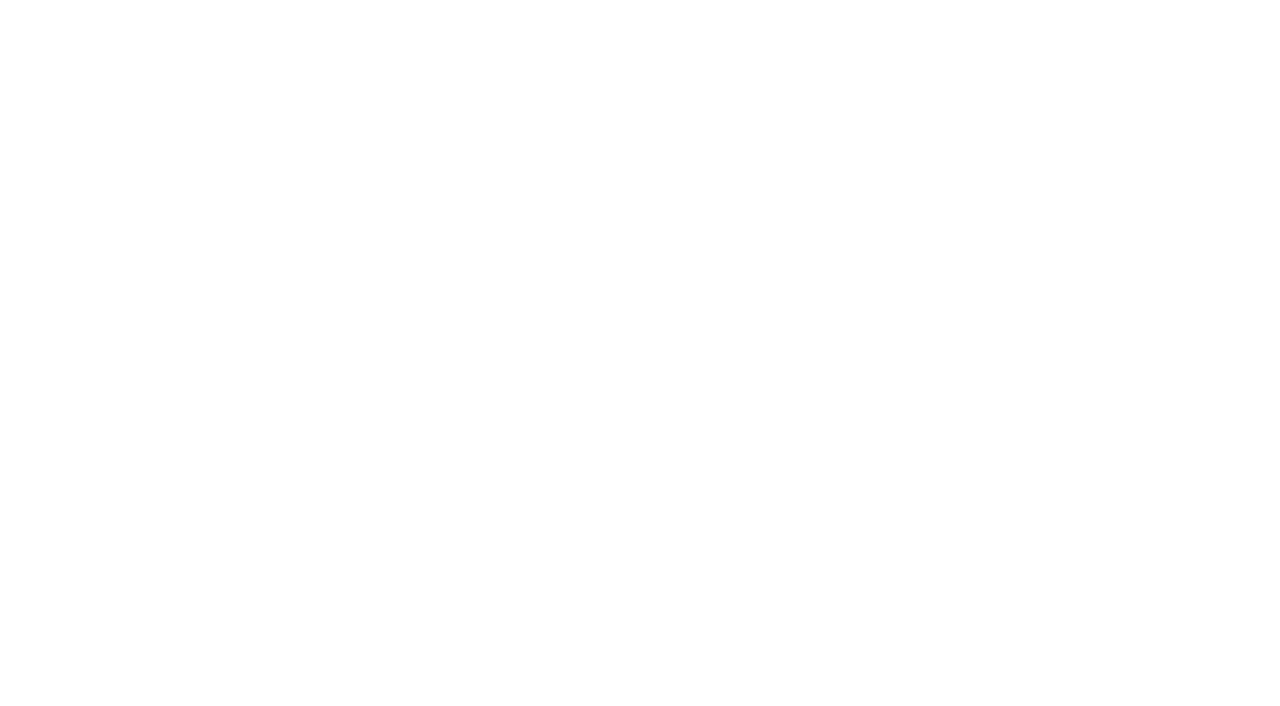
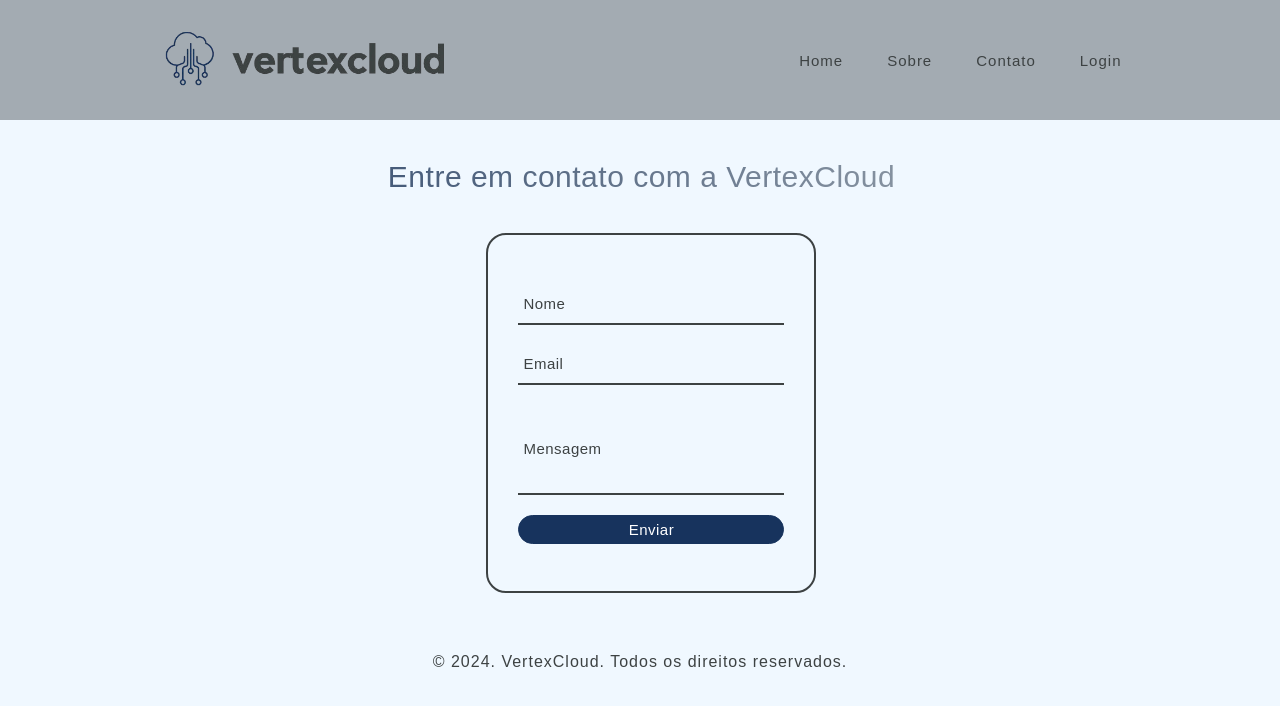
Before and after one commit to LarissaFurtadoOnido/vertexcloud, a plain HTML site: page pag_contato/contato.html in a window 1280 px wide. Drawn offline with Linux system fonts and the light colour scheme.

Commit message:
update completo

```diff
--- a/pag_contato/contato.html
+++ b/pag_contato/contato.html
@@ -0,0 +1,53 @@
+<!DOCTYPE html>
+<html lang="pt-br">
+<head>
+    <meta charset="UTF-8">
+    <meta name="viewport" content="width=device-width, initial-scale=1.0">
+    <link rel="stylesheet" href="style.css">
+    <title>VertexCloud</title>
+</head>
+<body>
+
+    <nav>
+        <div id="img_cabecalho"><a href="/pag_home/home.html"><img id="img1" src="/imagens/vertex.png" alt=""></a> </div>
+        <ul class="menu">
+            <li><a href="/pag_home/home.html">Home</a></li>
+            <li><a href="/pag_sobre/sobre.html">Sobre</a></li>
+            <li><a href="/pag_contato/contato.html">Contato</a></li>
+            <li><a href="/pag_login/login.html">Login</a></li>
+        </ul>
+
+    </nav>
+
+    <main id="principal">
+        <h2>Entre em contato com a VertexCloud</h2>
+
+        <form action="">
+            <div class="container">
+
+                <div class="input_contato">
+                    <input type="text" required>
+                    <label>Nome</label>
+                </div>
+
+                <div class="input_contato">
+                    <input type="email" required>
+                    <label>Email</label>
+                </div>
+
+                <div class="input_mensagem">
+                    <input type="text" required>
+                    <label>Mensagem</label>
+                </div>
+
+                <button id="btn"><a href="/pag_home/home.html">Enviar</a></button>
+            </div>
+
+        </form>
+
+    </main>
+    <footer>
+        <p>&copy; 2024. VertexCloud. Todos os direitos reservados.</p>
+    </footer>
+</body>
+</html>
--- a/pag_contato/style.css
+++ b/pag_contato/style.css
@@ -0,0 +1,230 @@
+*{
+    margin: 0;
+    padding: 0;
+    box-sizing: border-box;
+}
+
+body{
+    background-color: aliceblue;
+}
+
+nav{
+    display: flex;
+    justify-content: space-around;
+    align-items: center;
+    background-color: #A3ABB2;
+    height: 15vh;
+}
+
+.menu{
+    font-family: "Montserrat", sans-serif;
+    font-optical-sizing: auto;
+    font-weight: 400;
+    font-style: normal;
+    font-size: 15px;
+    list-style: none;
+    display: flex;
+    letter-spacing: 1px;
+}
+
+.menu li{
+    margin-left: 30px;
+}
+
+.menu a{
+    text-decoration: none;
+    color: #3D4243;
+    position: relative;
+    padding: 0 7px 0 7px;
+}
+
+.menu a::after{
+    content: " ";
+    position: absolute;
+    background-color: #17335D;
+    width: 0%;
+    height: 3px;
+    left: 0;
+    bottom: -7px;
+    transition: 0.3s;
+}
+
+.menu a:hover::after{
+    width: 100%;
+}
+
+#img1{
+    height: 100px;
+    position: relative;
+    margin-left: 1px;
+}
+
+
+#btn{
+    font-family: "Montserrat", sans-serif;
+    font-optical-sizing: auto;
+    font-weight: 400;
+    font-style: normal;
+    font-size: 15px;
+    letter-spacing: 0.5px;
+
+    background-color: #17335D;
+    color:  white;
+    border-radius: 20px;
+    border: 1px solid #17335D;
+
+    cursor: pointer;
+    transition: transform .3s ease;
+
+    margin-top: 10px;
+    padding: 5px 10px;
+    width: 100%;
+}
+
+#btn:hover a{
+    background-color: white;
+    color: #17335D;
+}
+
+#btn:hover{
+    background-color: white;
+    color: #17335D;
+}
+
+#btn:hover{
+    transform: scale(1.1);
+}
+
+#btn:hover::before{
+    animation: spin 1.5s infinite linear;
+}
+
+#btn a{
+    text-decoration: none;
+    color:  white;
+}
+
+#principal{
+    font-family: "Montserrat", sans-serif;
+    font-optical-sizing: auto;
+    font-weight: 400;
+    font-style: normal;
+    letter-spacing: 0.5px;
+    color: #3D4243;
+    line-height: 155%;
+}
+
+.container{
+    margin-top: 33px;
+    width: 330px;
+    height: 360px;
+    padding: 30px;
+    border-radius: 20px;
+    border: 2px solid #3D4243;
+    backdrop-filter: blur(2px);
+    margin-left: 38%;
+}
+
+.input_contato{
+    position: relative;
+    justify-content: center;
+    width: 100%;
+    height: 50px;
+    margin: 10px 0px;
+    border-bottom: 2px solid #3D4243;
+    transition: .5s;
+}
+
+.input_contato label{
+    position: absolute;
+    top: 50%;
+    left: 5px;
+    transform: translateY(-30%);
+    font-size: 15px;
+    font-weight: 500;
+    pointer-events: none;
+}
+
+.input_contato input:focus~label,
+.input_contato input:valid~label{
+    top: -5px;
+}
+
+.input_contato input{
+    width: 100%;
+    height: 100%;
+    background: transparent;
+    border: none;
+    outline: none;
+}
+
+.input_mensagem input{
+    width: 100%;
+    height: 100%;
+    background: transparent;
+    border: none;
+    outline: none;
+}
+.input_mensagem{
+    position: relative;
+    justify-content: center;
+    width: 100%;
+    height: 100px;
+    margin: 10px 0px;
+    border-bottom: 2px solid #3D4243;
+    transition: .5s;
+}
+
+.input_mensagem label{
+    position: absolute;
+    top: 50%;
+    left: 5px;
+    transform: translateY(-30%);
+    font-size: 15px;
+    font-weight: 500;
+    pointer-events: none;
+}
+
+.input_mensagem input:focus~label,
+.input_mensagem input:valid~label{
+    top: -5px;
+}
+
+#cadastro{
+    font-size: 13px;
+    text-align: center;
+    margin-top: 5px;
+}
+
+#cadastro a{
+    text-decoration: none;
+    color: black;
+}
+
+h2{
+    background: linear-gradient(90deg, rgba(23,51,93,1) 0%, rgba(163,171,178,1) 89%);
+    background-clip: text;
+    color: transparent;
+    padding: 10px 0px;
+
+    font-family: "Raleway", sans-serif;
+    font-optical-sizing: auto;
+    font-weight: 505;
+    font-style: normal;
+    font-size: 30px;
+
+    text-align: center;
+    margin-top: 35px;
+    margin-left: 3px;
+}
+
+footer{
+    font-family: "Montserrat", sans-serif;
+    font-optical-sizing: auto;
+    font-weight: 400;
+    font-style: normal;
+    letter-spacing: 1px;
+    color: #3D4243;
+    text-align: center;
+    margin-top: 60px;
+}
--- a/pag_login/style.css
+++ b/pag_login/style.css
@@ -0,0 +1,151 @@
+*{
+    margin: 0;
+    padding: 0;
+    box-sizing: border-box;
+}
+
+body{
+    background-color: aliceblue;
+    display: flex;
+    justify-content: center;
+    align-items: center;
+    background-image: url(/imagens/background.jpg);
+    background-repeat: no-repeat;
+    background-size: cover;
+    background-position: top center;
+}
+
+
+
+#btn{
+    font-family: "Montserrat", sans-serif;
+    font-optical-sizing: auto;
+    font-weight: 400;
+    font-style: normal;
+    font-size: 15px;
+    letter-spacing: 0.5px;
+
+    background-color: #17335D;
+    color:  white;
+    border-radius: 20px;
+    border: 1px solid #17335D;
+
+    cursor: pointer;
+    transition: transform .3s ease;
+
+    margin-top: 10px;
+    padding: 5px 10px;
+    width: 100%;
+}
+
+#btn:hover a{
+    background-color: white;
+    color: #17335D;
+}
+
+#btn:hover{
+    background-color: white;
+    color: #17335D;
+}
+
+#btn:hover{
+    transform: scale(1.1);
+}
+
+#btn:hover::before{
+    animation: spin 1.5s infinite linear;
+}
+
+#btn a{
+    text-decoration: none;
+    color:  white;
+}
+
+#principal{
+    font-family: "Montserrat", sans-serif;
+    font-optical-sizing: auto;
+    font-weight: 400;
+    font-style: normal;
+    letter-spacing: 0.5px;
+    color: #3D4243;
+    line-height: 155%;
+}
+
+.container{
+    margin-top: 160px;
+    width: 330px;
+    height: 360px;
+    padding: 30px;
+    border-radius: 20px;
+    border: 2px solid #3D4243;
+    backdrop-filter: blur(2px);
+}
+
+.input_login{
+    position: relative;
+    justify-content: center;
+    width: 100%;
+    height: 50px;
+    margin: 30px 0px;
+    border-bottom: 2px solid #3D4243;
+    transition: .5s;
+}
+
+.input_login label{
+    position: absolute;
+    top: 50%;
+    left: 5px;
+    transform: translateY(-50%);
+    font-size: 15px;
+    font-weight: 500;
+    pointer-events: none;
+}
+
+.input_login input:focus~label,
+.input_login input:valid~label{
+    top: -5px;
+}
+
+.input_login input{
+    width: 100%;
+    height: 100%;
+    background: transparent;
+    border: none;
+    outline: none;
+}
+
+#cadastro{
+    font-size: 13px;
+    text-align: center;
+    margin-top: 5px;
+}
+
+#cadastro a{
+    text-decoration: none;
+    color: black;
+}
+
+.container h2{
+    color: #3D4243;
+    padding: 10px 0px;
+
+    font-family: "Raleway", sans-serif;
+    font-optical-sizing: auto;
+    font-weight: 505;
+    font-style: normal;
+    font-size: 30px;
+
+    text-align: center;
+}
+
+footer{
+    font-family: "Montserrat", sans-serif;
+    font-optical-sizing: auto;
+    font-weight: 400;
+    font-style: normal;
+    letter-spacing: 1px;
+    color: #3D4243;
+    position: absolute;
+    justify-content: center;
+    margin-top: 750px;
+}
```
Also changed, not shown: pag_home/home.html (+2 -2 lines), pag_login/login.html (+51 -0 lines), pag_sobre/sobre.html (+1 -1 lines), imagens/background.jpg (added), 1 other file.
